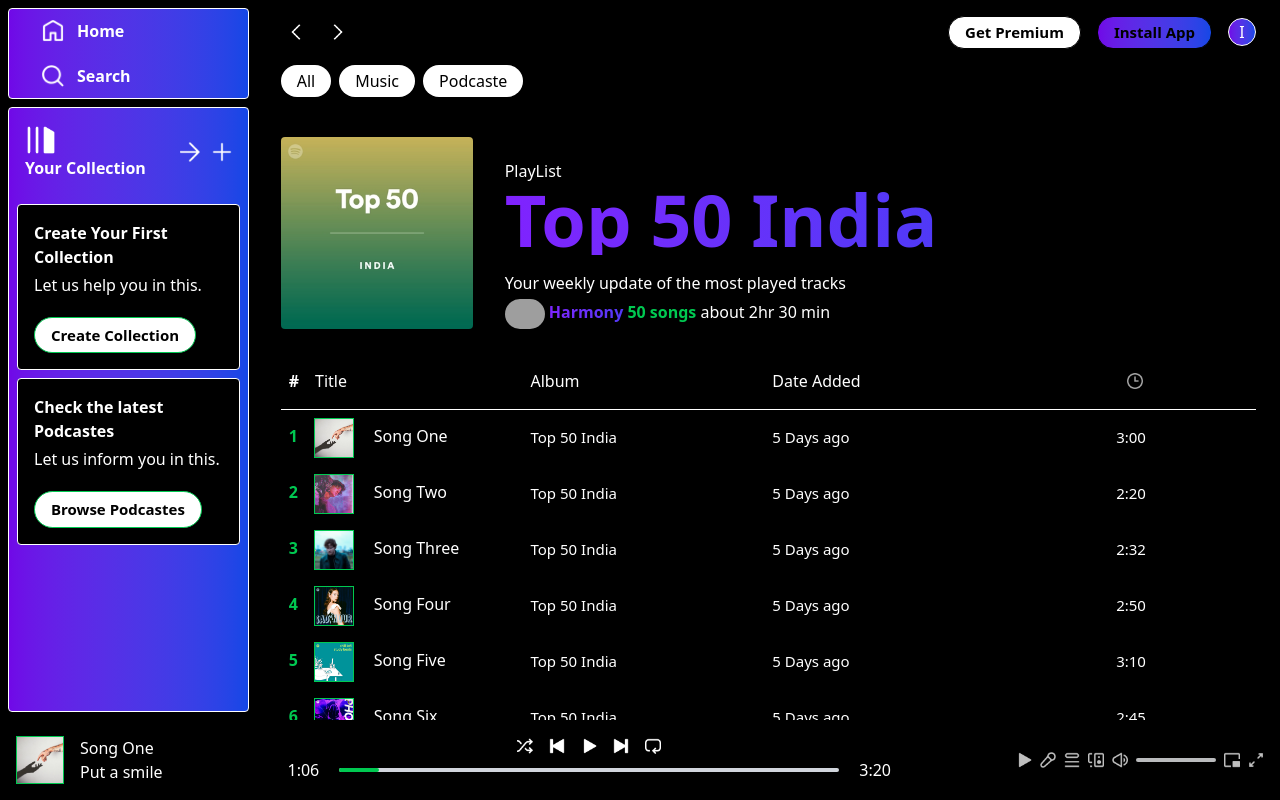
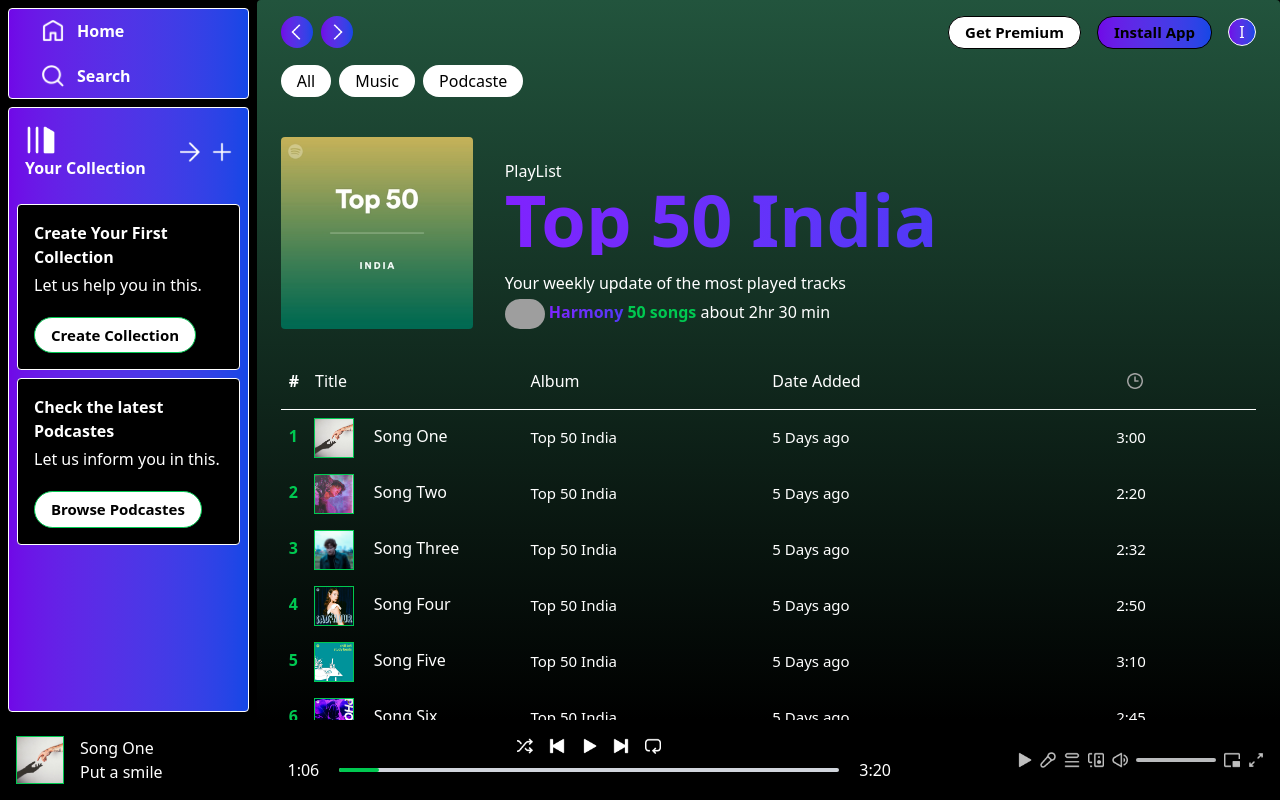
Before and after one commit to Webdev-Ishan/Harmony, a React (Vite) app: page /album/1 in a window 1280 px wide. Built offline with nearby package versions, Linux system fonts and the light colour scheme; grey boxes are pictures that could not be loaded.

Commit message:
Some Frontend JS logic is written

```diff
--- /dev/null
+++ b/context/playercontext.jsx
@@ -0,0 +1,23 @@
+import { createContext } from "react";
+
+export const Playercontext = createContext();
+
+const PlayercontextProvider = (props)=>{
+
+
+    const contextValue = {
+
+
+    }
+
+    return (
+
+
+        <Playercontext.Provider value={contextValue}>
+
+            {props.children}
+        </Playercontext.Provider>
+    )
+}
+
+export default PlayercontextProvider
--- a/src/App.jsx
+++ b/src/App.jsx
@@ -11,6 +11,7 @@
     <Display/>
       </div>
       <Player/>
+      <audio preload='auto'></audio>
     </div>
   )
 }
--- a/src/components/Display.jsx
+++ b/src/components/Display.jsx
@@ -1,11 +1,29 @@
-import React from 'react'
-import { Route,Routes } from 'react-router-dom'
+import React, { useEffect, useRef } from 'react'
+import { Route,Routes, useLocation } from 'react-router-dom'
 import DisplayHome from './DisplayHome'
 import Displayalbum from './displayalbum'
+import { albumsData } from '../assets/frontend-assets/assets'
 
 const Display = () => {
+
+const displayref = useRef()
+const location = useLocation()
+const isAlbum = location.pathname.includes("album");
+const albumId = isAlbum ? location.pathname.slice(-1) : "";
+const bgcolor = albumsData[Number(albumId)] ? albumsData[Number(albumId)].bgColor : 'black';
+
+useEffect(() => {
+  if (isAlbum && albumsData[Number(albumId)]) {
+    displayref.current.style.background = `linear-gradient(to bottom, ${bgcolor}, black)`;
+  } else {
+    displayref.current.style.backgroundColor = 'black';
+  }
+}, [location]);
+
+
+
   return (
-    <div className='w-[100%] -2 px-6 pt-4 rounded bg-[black] text-white overflow-auto lg:w-[75] lg:ml-0 '>
+    <div ref={displayref} className='w-[100%] -2 px-6 pt-4 rounded bg-[black] text-white overflow-auto lg:w-[75] lg:ml-0 '>
 
       <Routes>
 
--- a/src/components/Navbar.jsx
+++ b/src/components/Navbar.jsx
@@ -1,12 +1,15 @@
 import React from 'react'
 import { assets } from '../assets/frontend-assets/assets'
+import { useNavigate } from 'react-router-dom'
 const Navbar = () => {
+
+  const navigate = useNavigate()
   return (
     <>
     <div className='w-full flex justify-between items-center font-semibold'>
       <div className='flex items-center gap-2'>
-   <img className='w-8 bg-black p-2 rounded-2xl cursor-pointer' src={assets.arrow_left} alt="" />
-   <img className='w-8 bg-black p-2 rounded-2xl cursor-pointer' src={assets.arrow_right} alt="" />
+   <img onClick={()=>{navigate(-1)}} className='w-8 bg-gradient-to-r from-violet-700 to-blue-700 p-2 rounded-2xl cursor-pointer' src={assets.arrow_left} alt="" />
+   <img onClick={()=>{navigate(+1)}}  className='w-8 bg-gradient-to-r from-violet-700 to-blue-700 p-2 rounded-2xl cursor-pointer' src={assets.arrow_right} alt="" />
       </div>
 
 <div className='flex items-center gap-4'>
```
Also changed, not shown: src/main.jsx (+7 -0 lines).
